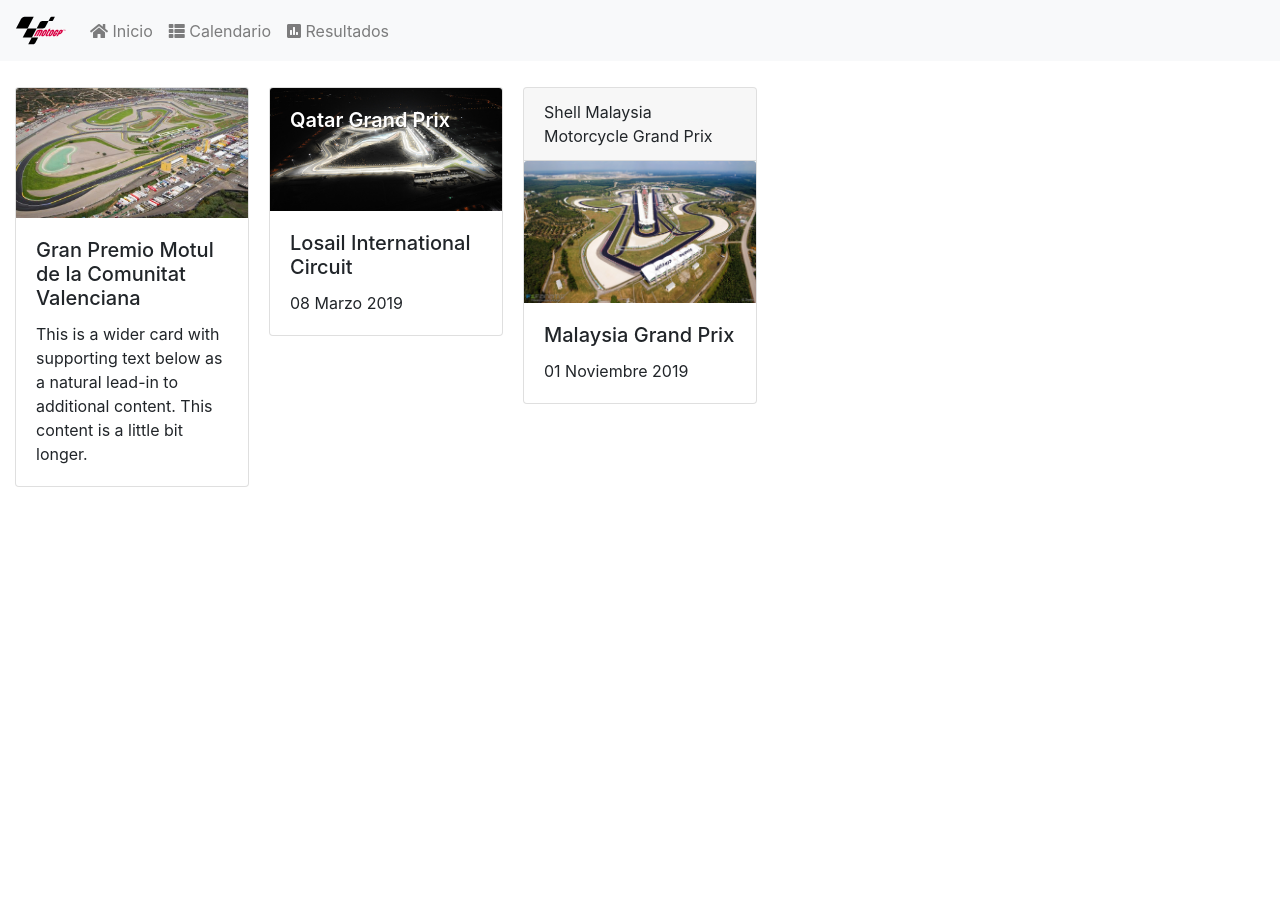
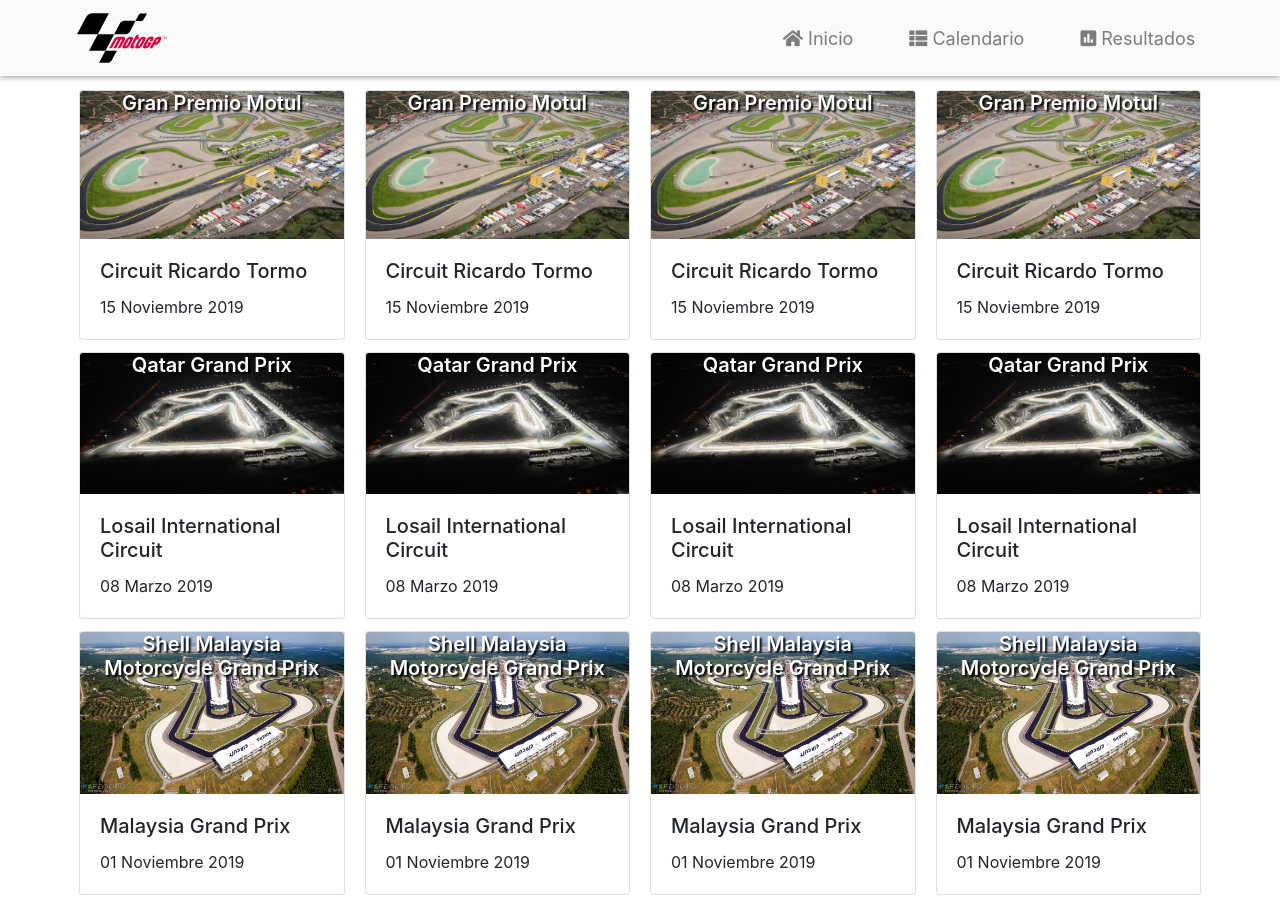
Before and after one commit to didaccs/MotoGPSchedulerFront, an Angular app: page / in a window 1280 px wide. Before the commit the page ends 800 px from the top, so only its background shows below. Built offline with nearby package versions, Linux system fonts and the light colour scheme.

Commit message:
Design events calendar view

```diff
--- a/src/app/app.component.css
+++ b/src/app/app.component.css
@@ -0,0 +1,24 @@
+.container-app{
+  margin-left: 5%;
+  margin-right: 5%;
+}
+.navbar{
+  padding-right: 6%;
+  padding-left: 6%;
+  position: fixed;
+  top: 0;
+  right: 0;
+  left: 0;
+  z-index: 10;
+  box-shadow: 0 2px 5px 0 rgba(0,0,0,.3);
+}
+.button-navbar{
+  padding-left: 2.5rem;
+  font-size: large;
+}
+.container-app{
+  margin-top: 90px;
+}
+.navbar{
+
+}
--- a/src/app/app.component.html
+++ b/src/app/app.component.html
@@ -1,26 +1,27 @@
-<nav class="navbar navbar-expand-lg navbar-light bg-light">
+
+<nav class="navbar navbar-expand-lg navbar-light bg-light ">
   <a class="navbar-brand" href="#">
-    <img src="/assets/brand/motogp.svg" width="50" height="35" alt="">
+    <img src="/assets/brand/motogp.svg" width="90" height="50" alt="">
   </a>
   <button class="navbar-toggler" type="button" data-toggle="collapse" data-target="#navbarNav" aria-controls="navbarNav"
     aria-expanded="false" aria-label="Toggle navigation">
     <span class="navbar-toggler-icon"></span>
   </button>
   <div class="collapse navbar-collapse" id="navbarNav">
-    <ul class="navbar-nav">
-      <li class="nav-item">
+    <ul class="navbar-nav ml-auto">
+      <li class="nav-item button-navbar">
         <a class="nav-link" [routerLink]="['/home']" [routerLinkActive]="['active']">
           <i class="fas fa-home"></i>
           Inicio
         </a>
       </li>
-      <li class="nav-item">
+      <li class="nav-item button-navbar">
         <a class="nav-link" [routerLink]="['/calendar']" [routerLinkActive]="['active']">
           <i class="fas fa-th-list"></i>
           Calendario
         </a>
       </li>
-      <li class="nav-item">
+      <li class="nav-item button-navbar">
         <a class="nav-link" [routerLink]="['/results']" [routerLinkActive]="['active']">
           <i class="fas fa-poll"></i>
           Resultados
@@ -29,5 +30,6 @@
     </ul>
   </div>
 </nav>
-
-<router-outlet></router-outlet>
+<div class="container-app">
+    <router-outlet></router-outlet>
+</div>
--- a/src/app/components/event-list/event-list.component.css
+++ b/src/app/components/event-list/event-list.component.css
@@ -1,11 +1,23 @@
 .container-fluid{
   margin-top: 2%;
 }
+.navbar{
+    padding-top: 0px;
+    padding-bottom: 0px;
+    background: lightslategray;
+    color: #ffffff;
+}
 .card-columns {
-  column-count: 5;
+  column-count: 4;
+  /* margin-left: 5%;
+  margin-right: -15%; */
 }
 .text-img-title{
   color: #fff;
-  text-shadow: rgba(0,0,0,.5) 1px 1px 1px;
+  text-shadow: rgba(0,0,0,1) 2px 2px 2px;
   font-weight: 600;
 }
+.card-img-overlay{
+  padding-top: 0;
+  text-align: center;
+}
--- a/src/app/components/event-list/event-list.component.html
+++ b/src/app/components/event-list/event-list.component.html
@@ -2,9 +2,12 @@
   <div class="card-columns">
     <div class="card">
       <img class="card-img-top" src="/assets/circuits/valencia.png" alt="Card image cap">
+      <div class="card-img-overlay align-bottom">
+        <h5 class="card-title text-img-title">Gran Premio Motul</h5>
+      </div>
       <div class="card-body">
-            <h5 class="card-title">Gran Premio Motul de la Comunitat Valenciana</h5>
-            <p class="card-text">This is a wider card with supporting text below as a natural lead-in to additional content. This content is a little bit longer.</p>
+        <h5 class="card-title">Circuit Ricardo Tormo</h5>
+        <p class="card-text">15 Noviembre 2019</p>
       </div>
     </div>
     <div class="card">
@@ -13,14 +16,105 @@
         <h5 class="card-title text-img-title">Qatar Grand Prix</h5>
       </div>
       <div class="card-body">
-
         <h5 class="card-title">Losail International Circuit</h5>
         <p class="card-text">08 Marzo 2019</p>
       </div>
     </div>
     <div class="card">
-          <div class="card-header">Shell Malaysia Motorcycle Grand Prix</div>
       <img class="card-img-top" src="/assets/circuits/sepang.png" alt="Card image cap">
+      <div class="card-img-overlay align-bottom">
+        <h5 class="card-title text-img-title">Shell Malaysia Motorcycle Grand Prix</h5>
+      </div>
+      <div class="card-body">
+        <h5 class="card-title">Malaysia Grand Prix</h5>
+        <p class="card-text">01 Noviembre 2019</p>
+      </div>
+    </div>
+    <div class="card">
+      <img class="card-img-top" src="/assets/circuits/valencia.png" alt="Card image cap">
+      <div class="card-img-overlay align-bottom">
+        <h5 class="card-title text-img-title">Gran Premio Motul</h5>
+      </div>
+      <div class="card-body">
+        <h5 class="card-title">Circuit Ricardo Tormo</h5>
+        <p class="card-text">15 Noviembre 2019</p>
+      </div>
+    </div>
+    <div class="card">
+      <img class="card-img-top" src="/assets/circuits/qatar.png" alt="Card image cap">
+      <div class="card-img-overlay align-bottom">
+        <h5 class="card-title text-img-title">Qatar Grand Prix</h5>
+      </div>
+      <div class="card-body">
+        <h5 class="card-title">Losail International Circuit</h5>
+        <p class="card-text">08 Marzo 2019</p>
+      </div>
+    </div>
+    <div class="card">
+      <img class="card-img-top" src="/assets/circuits/sepang.png" alt="Card image cap">
+      <div class="card-img-overlay align-bottom">
+        <h5 class="card-title text-img-title">Shell Malaysia Motorcycle Grand Prix</h5>
+      </div>
+      <div class="card-body">
+        <h5 class="card-title">Malaysia Grand Prix</h5>
+        <p class="card-text">01 Noviembre 2019</p>
+      </div>
+    </div>
+    <div class="card">
+      <img class="card-img-top" src="/assets/circuits/valencia.png" alt="Card image cap">
+      <div class="card-img-overlay align-bottom">
+        <h5 class="card-title text-img-title">Gran Premio Motul</h5>
+      </div>
+      <div class="card-body">
+        <h5 class="card-title">Circuit Ricardo Tormo</h5>
+        <p class="card-text">15 Noviembre 2019</p>
+      </div>
+    </div>
+    <div class="card">
+      <img class="card-img-top" src="/assets/circuits/qatar.png" alt="Card image cap">
+      <div class="card-img-overlay align-bottom">
+        <h5 class="card-title text-img-title">Qatar Grand Prix</h5>
+      </div>
+      <div class="card-body">
+        <h5 class="card-title">Losail International Circuit</h5>
+        <p class="card-text">08 Marzo 2019</p>
+      </div>
+    </div>
+    <div class="card">
+      <img class="card-img-top" src="/assets/circuits/sepang.png" alt="Card image cap">
+      <div class="card-img-overlay align-bottom">
+        <h5 class="card-title text-img-title">Shell Malaysia Motorcycle Grand Prix</h5>
+      </div>
+      <div class="card-body">
+        <h5 class="card-title">Malaysia Grand Prix</h5>
+        <p class="card-text">01 Noviembre 2019</p>
+      </div>
+    </div>
+    <div class="card">
+      <img class="card-img-top" src="/assets/circuits/valencia.png" alt="Card image cap">
+      <div class="card-img-overlay align-bottom">
+        <h5 class="card-title text-img-title">Gran Premio Motul</h5>
+      </div>
+      <div class="card-body">
+        <h5 class="card-title">Circuit Ricardo Tormo</h5>
+        <p class="card-text">15 Noviembre 2019</p>
+      </div>
+    </div>
+    <div class="card">
+      <img class="card-img-top" src="/assets/circuits/qatar.png" alt="Card image cap">
+      <div class="card-img-overlay align-bottom">
+        <h5 class="card-title text-img-title">Qatar Grand Prix</h5>
+      </div>
+      <div class="card-body">
+        <h5 class="card-title">Losail International Circuit</h5>
+        <p class="card-text">08 Marzo 2019</p>
+      </div>
+    </div>
+    <div class="card">
+      <img class="card-img-top" src="/assets/circuits/sepang.png" alt="Card image cap">
+      <div class="card-img-overlay align-bottom">
+        <h5 class="card-title text-img-title">Shell Malaysia Motorcycle Grand Prix</h5>
+      </div>
       <div class="card-body">
         <h5 class="card-title">Malaysia Grand Prix</h5>
         <p class="card-text">01 Noviembre 2019</p>
--- a/src/styles.css
+++ b/src/styles.css
@@ -1 +1,4 @@
 /* You can add global styles to this file, and also import other style files */
+.body{
+  /* background-color:  */
+}
```
Lines whose indentation alone changed are shown as unchanged.
